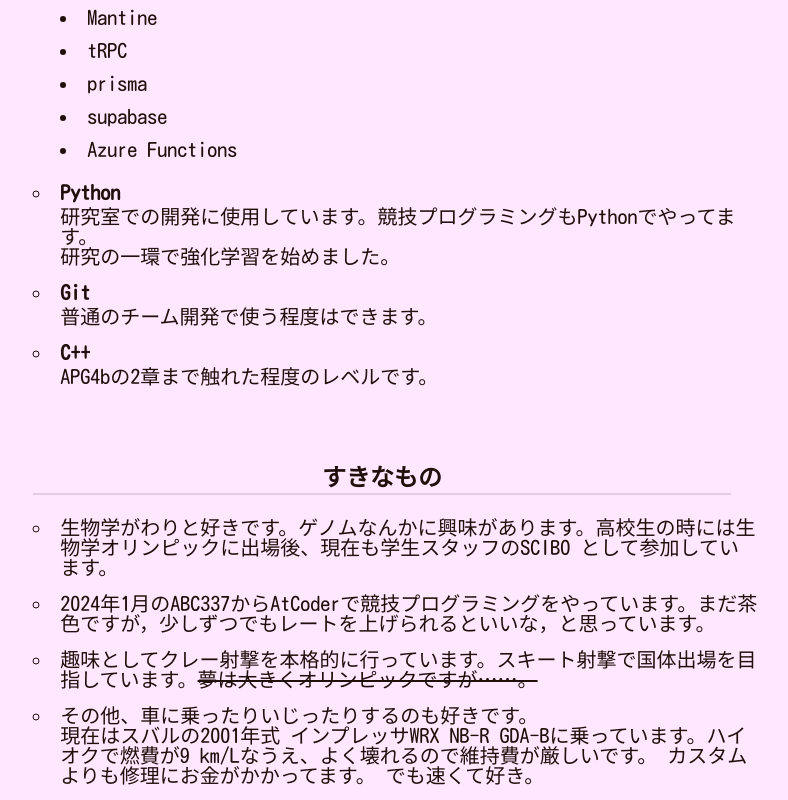
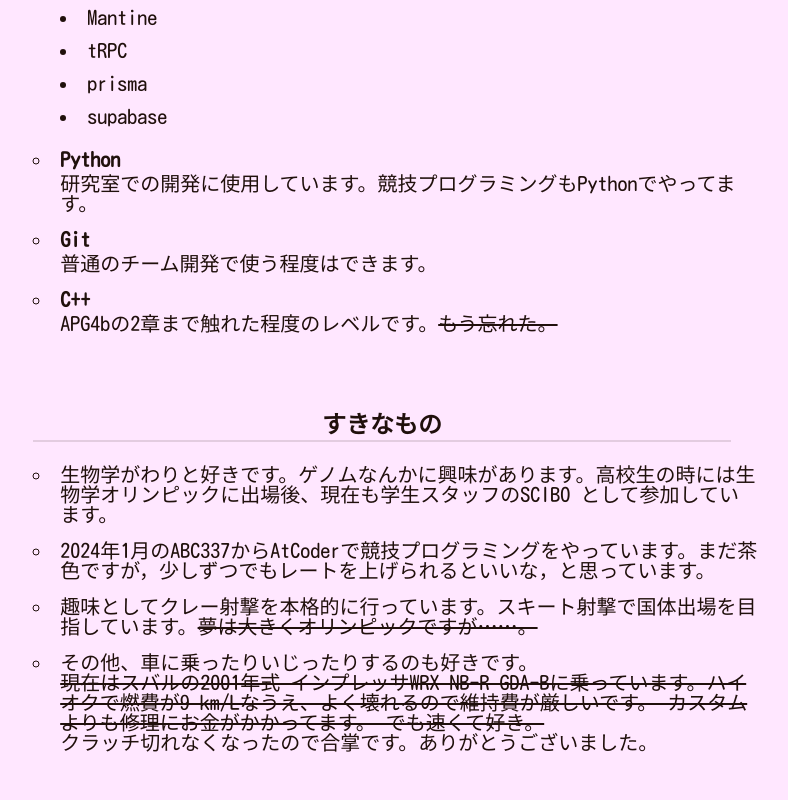
Before and after one commit to Utopi-a/portfolio, a Next.js app: page /about in a window 1280 px wide. Shown: the part 1480-2280 px from the top of the page, without its empty margins (258-1046 px from the left). Built offline with nearby package versions, Linux system fonts and the light colour scheme.

Commit message:
change: Aboutの文言変更した。

```diff
--- a/src/features/HomePage/about/AboutPage.tsx
+++ b/src/features/HomePage/about/AboutPage.tsx
@@ -183,7 +183,6 @@ export function AboutPage() {
                   <List.Item>tRPC</List.Item>
                   <List.Item>prisma</List.Item>
                   <List.Item>supabase</List.Item>
-                  <List.Item>Azure Functions</List.Item>
                 </List>
               </List.Item>
               <List.Item>
@@ -192,8 +191,6 @@ export function AboutPage() {
                 </Title>
                 <Text size={matches ? "20px" : "18px"}>
                   研究室での開発に使用しています。競技プログラミングもPythonでやってます。
-                  <br />
-                  研究の一環で強化学習を始めました。
                 </Text>
               </List.Item>
               <List.Item>
@@ -210,6 +207,7 @@ export function AboutPage() {
                 </Title>
                 <Text size={matches ? "20px" : "18px"}>
                   APG4bの2章まで触れた程度のレベルです。
+                  <s>もう忘れた。</s>
                 </Text>
               </List.Item>
             </List>
@@ -252,10 +250,14 @@ export function AboutPage() {
                 <Text size={matches ? "20px" : "18px"}>
                   その他、車に乗ったりいじったりするのも好きです。
                   <br />
-                  現在はスバルの2001年式 インプレッサWRX NB-R
-                  GDA-Bに乗っています。ハイオクで燃費が9
-                  km/Lなうえ、よく壊れるので維持費が厳しいです。
-                  カスタムよりも修理にお金がかかってます。 でも速くて好き。
+                  <s>
+                    現在はスバルの2001年式 インプレッサWRX NB-R
+                    GDA-Bに乗っています。ハイオクで燃費が9
+                    km/Lなうえ、よく壊れるので維持費が厳しいです。
+                    カスタムよりも修理にお金がかかってます。 でも速くて好き。
+                  </s>
+                  <br />
+                  クラッチ切れなくなったので合掌です。ありがとうございました。
                 </Text>
               </List.Item>
             </List>
```
